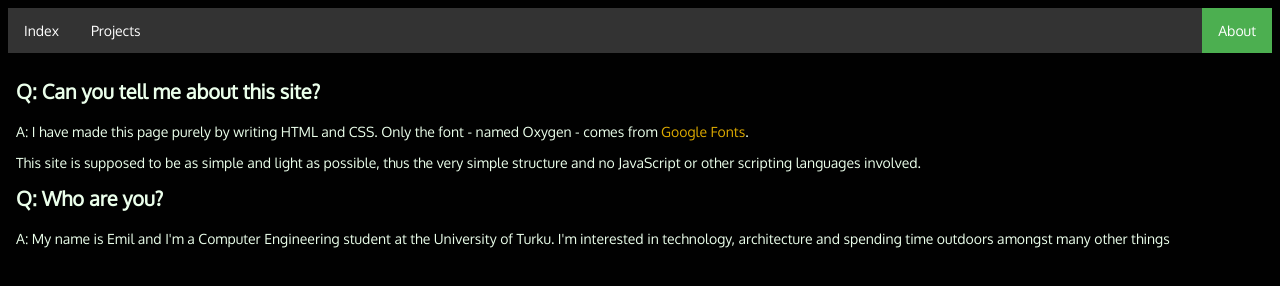
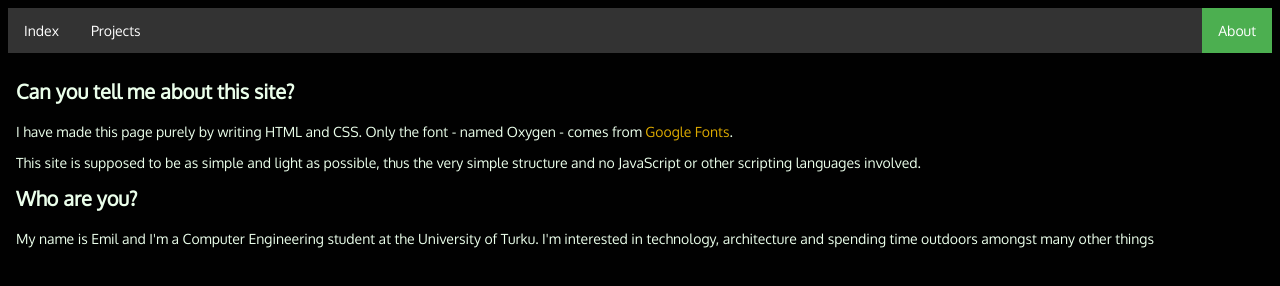
Before and after one commit to izvest/izvest.github.io, a plain HTML site: page about.html in a window 1280 px wide. Drawn offline with Linux system fonts and the light colour scheme.

Commit message:
small addititons

```diff
--- a/about.html
+++ b/about.html
@@ -14,11 +14,11 @@
 			<li class="right"><a class="active" href="about.html">About</a></li>
 		</ul>
 		<div class="con">
-			<h1>Q: Can you tell me about this site?</h1>
-			<p>A: I have made this page purely by writing HTML and CSS. Only the font - named Oxygen - comes from <a href="https://google.com/fonts">Google Fonts</a>.</p>
+			<h1>Can you tell me about this site?</h1>
+			<p>I have made this page purely by writing HTML and CSS. Only the font - named Oxygen - comes from <a href="https://google.com/fonts">Google Fonts</a>.</p>
 			<p>This site is supposed to be as simple and light as possible, thus the very simple structure and no JavaScript or other scripting languages involved.</p>
-			<h1>Q: Who are you?</h1>
-			<p>A: My name is Emil and I'm a Computer Engineering student at the University of Turku. I'm interested in technology, architecture and spending time outdoors amongst many other things</p>
+			<h1>Who are you?</h1>
+			<p>My name is Emil and I'm a Computer Engineering student at the University of Turku. I'm interested in technology, architecture and spending time outdoors amongst many other things</p>
 		</div>
 	</body>
 </html>
```
